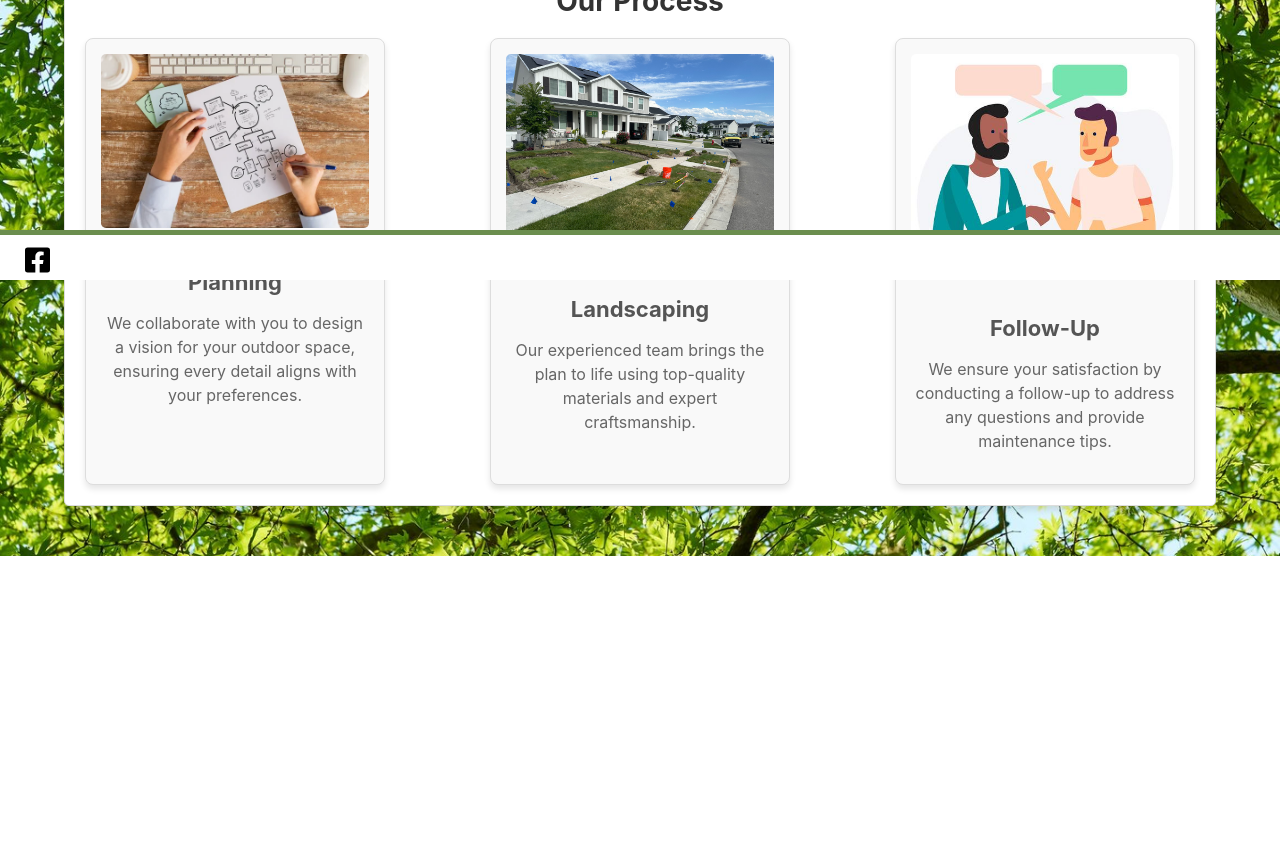
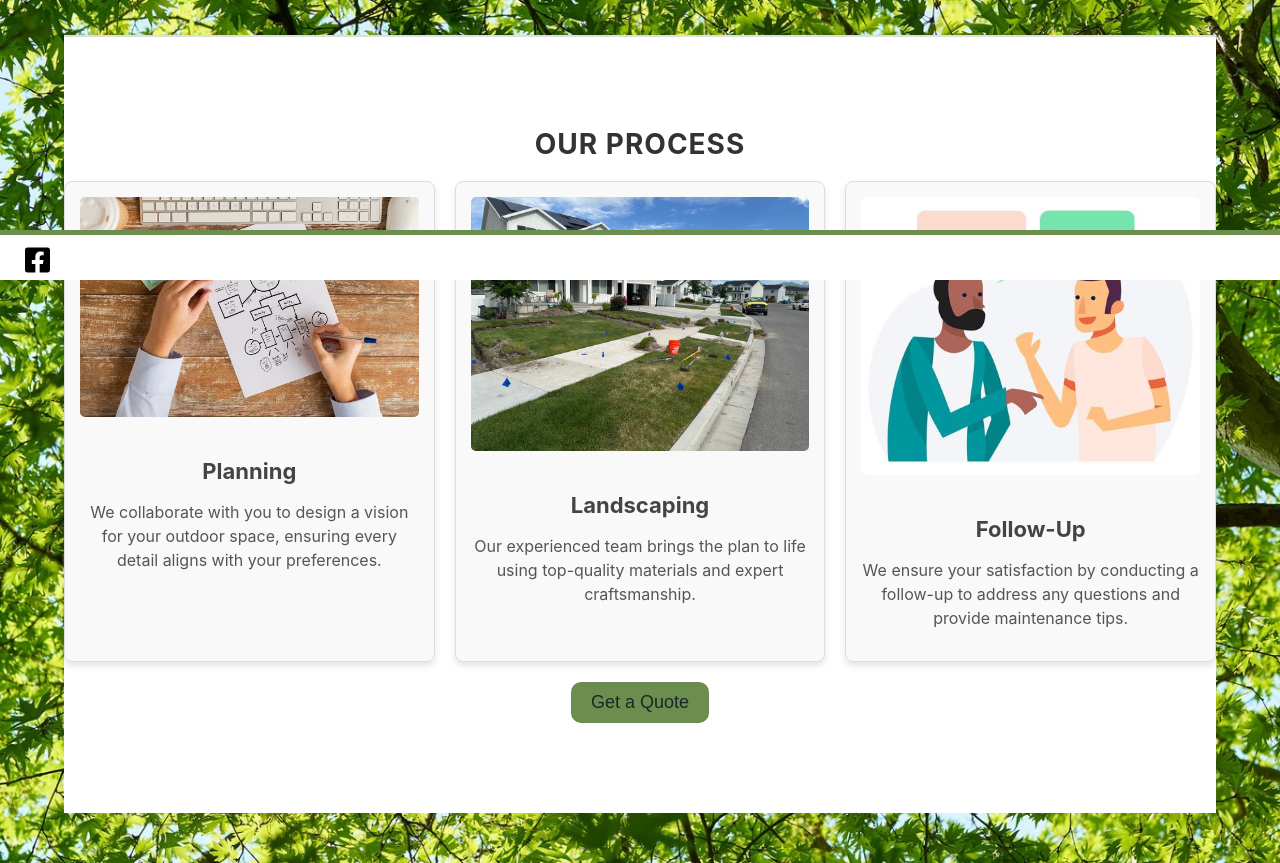
Before and after one commit to JacobFoote01/DC_Landworks, a React (Vite) app: page / in a window 1280 px wide. Shown: the part 520-1383 px from the top of the page. Before the commit the page ends 1076 px from the top, so only its background shows below. Built offline with nearby package versions, Linux system fonts and the light colour scheme.

Commit message:
added to the home page

```diff
--- a/src/Home.css
+++ b/src/Home.css
@@ -1,5 +1,6 @@
 .homeContainer {
     display: flex;
+    flex-direction: column;
     justify-content: center;
     align-items: center;
     padding: 50px 0;
@@ -14,6 +15,7 @@
     text-align: center;
     box-shadow: 0 4px 6px rgba(0, 0, 0, 0.1);
     border: 1px solid #ddd;
+    margin-bottom: 50px;
 }
 
 .homeContent {
@@ -22,8 +24,15 @@
     color: #333;
 }
 
+.midSection {
+    width: 90%;
+    padding: 50px 0;
+    background-color: #ffffff;
+    border-top: 2px solid #ddd;
+}
+
 .jobProcess {
-    margin-top: 40px;
+    margin: 40px 0;
     text-align: center;
 }
 
@@ -31,11 +40,13 @@
     font-size: 28px;
     margin-bottom: 20px;
     color: #333;
+    text-transform: uppercase;
+    letter-spacing: 1px;
 }
 
 .cardContainer {
     display: flex;
-    justify-content: space-between;
+    justify-content: space-evenly;
     gap: 20px;
     flex-wrap: wrap;
     margin-top: 20px;
@@ -44,7 +55,7 @@
 .card {
     flex: 1;
     min-width: 280px;
-    max-width: 300px;
+    max-width: 450px;
     background-color: #f9f9f9;
     border: 1px solid #ddd;
     border-radius: 8px;
@@ -52,6 +63,12 @@
     box-shadow: 0 4px 6px rgba(0, 0, 0, 0.1);
     text-align: center;
     overflow: hidden;
+    transition: transform 0.3s, box-shadow 0.3s;
+}
+
+.card:hover {
+    transform: scale(1.05);
+    box-shadow: 0 6px 10px rgba(0, 0, 0, 0.15);
 }
 
 .cardImage {
@@ -63,16 +80,21 @@
 
 .card h3 {
     font-size: 22px;
-    color: #555;
+    color: #444;
     margin-bottom: 10px;
 }
 
 .card p {
     font-size: 16px;
     line-height: 1.5;
-    color: #666;
+    color: #555;
 }
 
+.homeQuote {
+    padding: 10px 20px;
+    margin-top: 20px;
+    font-size: 18px;
+}
 
 @media (max-width: 768px) {
     .Home {
@@ -91,5 +113,10 @@
 
     .card {
         max-width: 100%;
+        margin-bottom: 20px;
+    }
+
+    .card:last-child {
+        margin-bottom: 0;
     }
 }
--- a/src/Home.jsx
+++ b/src/Home.jsx
@@ -1,7 +1,15 @@
 import React from "react";
 import "./Home.css";
+import { useNavigate } from "react-router-dom";
 
 const Home = () => {
+
+    const navigate = useNavigate();
+
+    const handleButton = () => {
+        navigate('/Contact');
+    };
+
     return (
         <main className="homeContainer">
             <section className="Home">
@@ -13,6 +21,8 @@ const Home = () => {
                         outdoor space that’s vibrant, functional, and truly stunning.
                     </p>
                 </div>
+            </section>
+            <section className="midSection">
                 <div className="jobProcess">
                     <h2>Our Process</h2>
                     <div className="cardContainer">
@@ -32,6 +42,7 @@ const Home = () => {
                             <p>We ensure your satisfaction by conducting a follow-up to address any questions and provide maintenance tips.</p>
                         </div>
                     </div>
+                    <button className="homeQuote" onClick={handleButton}>Get a Quote</button>
                 </div>
             </section>
         </main>
```
